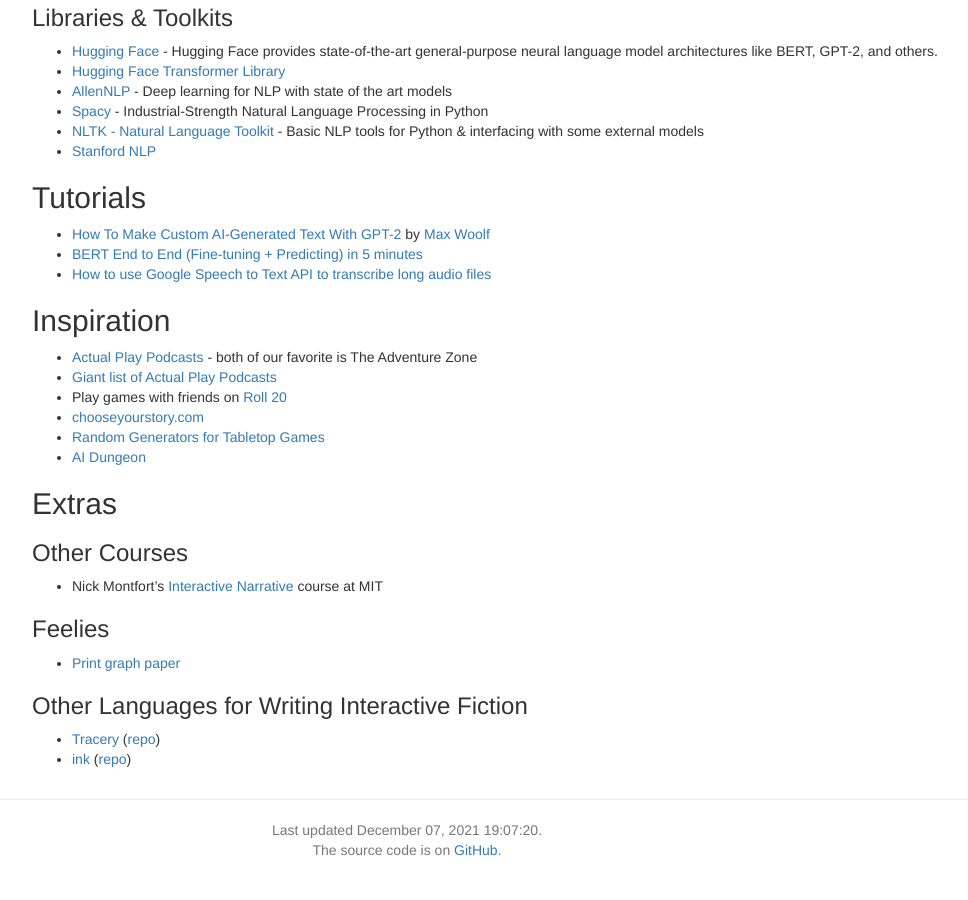
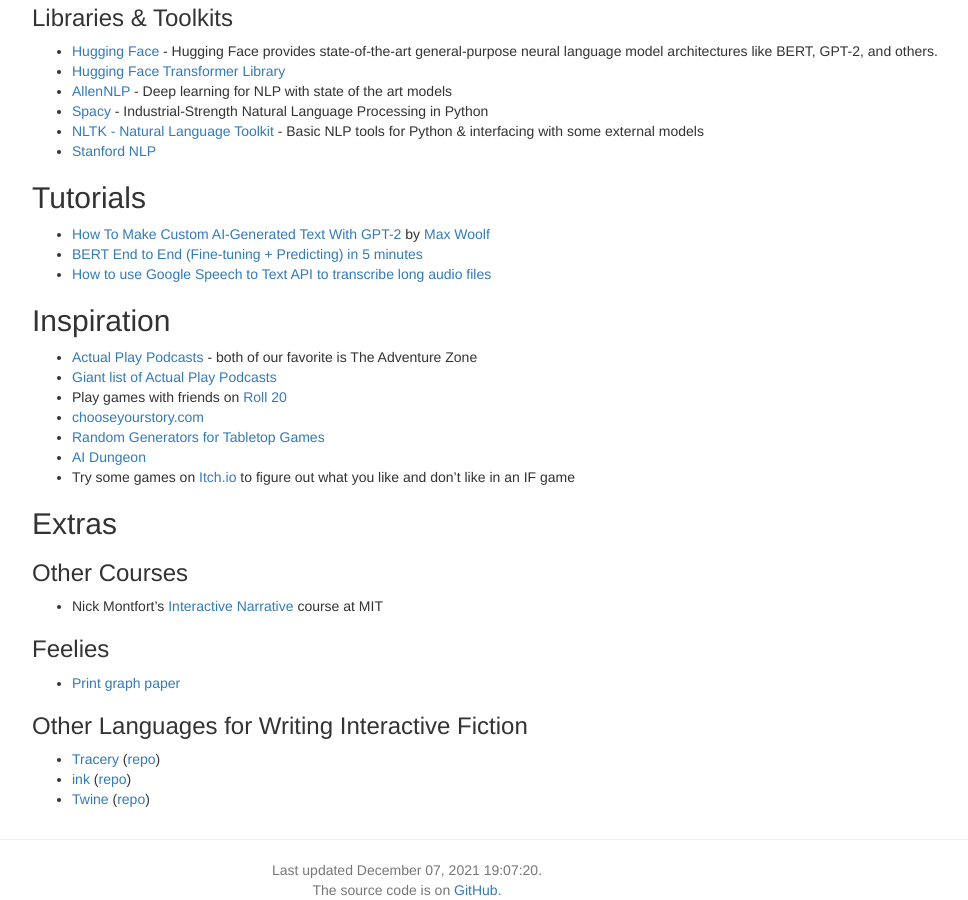
Before and after one commit to interactive-fiction-class/interactive-fiction-class.github.io, a Jekyll site: the page built from resources.md, in a window 1280 px wide and 900 px high, scrolled down 1447 px. Shown: the whole window, without its empty margins (233-1201 px from the left). Built offline with Jekyll 4.4.1, drawn with Linux system fonts in a browser that asks for light colours; nearby versions of some CDN libraries; a script that is not in the unit is left out; before the commit the page ends 2307 px from its top, so only the background shows below that.

Commit message:
Update resources.md

```diff
--- a/resources.md
+++ b/resources.md
@@ -89,6 +89,7 @@
 * [chooseyourstory.com](http://chooseyourstory.com)
 * [Random Generators for Tabletop Games](https://donjon.bin.sh)
 * [AI Dungeon](https://play.aidungeon.io)
+* Try some games on [Itch.io](https://itch.io/games/tag-interactive-fiction/tag-text-based) to figure out what you like and don't like in an IF game
 
 ## Extras
 
@@ -104,3 +105,4 @@
 
 * [Tracery](http://tracery.io/) ([repo](https://github.com/galaxykate/tracery/tree/tracery2))
 * [ink](https://www.inklestudios.com/ink/) ([repo](https://github.com/inkle/ink))
+* [Twine](https://twinery.org/) ([repo](https://github.com/tweecode/twine))
```
